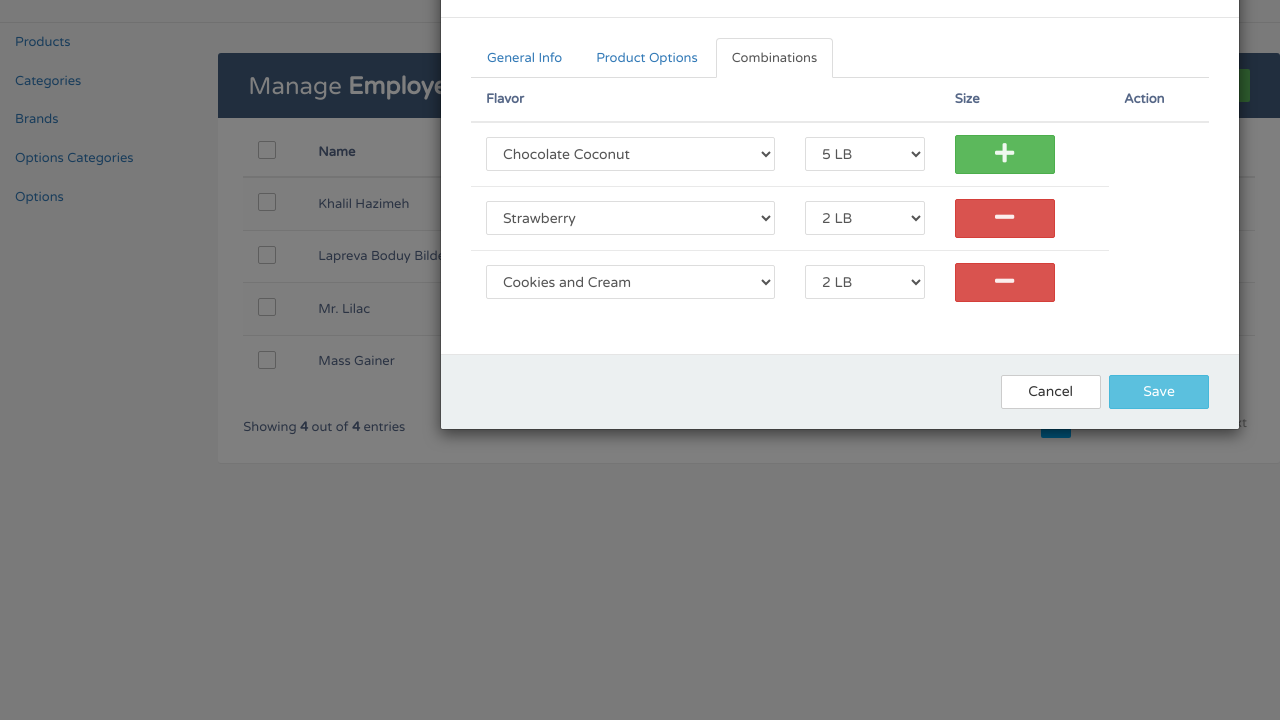
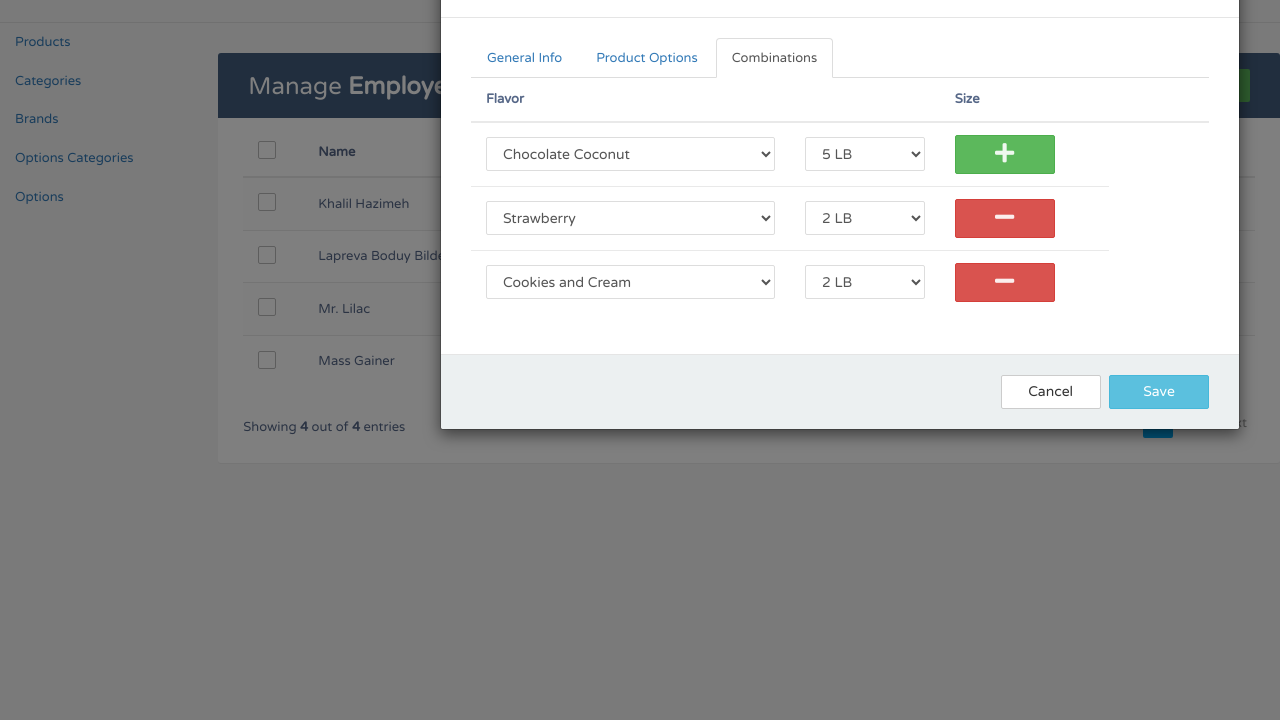
Before and after one commit to KhalilHazimeh/ProductPage, a PHP site: page /ProductPage/admin/products.php?showEditModal=1&id=1 in a window 1280 px wide, after a click on "Combinations". Shown: the part 80-800 px from the top of the page. Run offline with PHP 8.4, Linux system fonts and the light colour scheme; data comes from the database, SQL or seed files in the repository.

Commit message:
Latest Edits

```diff
--- a/admin/products.php
+++ b/admin/products.php
@@ -66,19 +66,16 @@ if(isset($_GET['showEditModal']) && isset($_GET['id'])){
                             </a>
                         </li>
                         <li>
-                                <a  title="Login" data-bs-toggle="modal" data-bs-target="#exampleModal"  href="index.php">
-                                    <i class="fa-solid fa-right-to-bracket"style="color: #68367f; margin-right: 10px;"></i>
+                            <a title="Login" data-bs-toggle="modal" data-bs-target="#exampleModal" href="index.php">
+                                <i class="fa-solid fa-right-to-bracket" style="color: #68367f; margin-right: 10px;"></i>
                                 <?php
                                 if ($loggedIn) {
                                     echo 'Welcome '.$_SESSION['username'];
                                 }
                                 ?>
                             </a>
-                                </a>
                         </li>
-                        <li>
                     </ul>
-                </div>
                 </div>
             </div>
         </div>
@@ -116,7 +113,8 @@ if(isset($_GET['showEditModal']) && isset($_GET['id'])){
             </ul>
         </div>
     </nav>
-			<main class="col-md-9 ms-sm-auto col-lg-10 px-md-4">        <div class="table-wrapper">
+    <main class="col-md-9 ms-sm-auto col-lg-10 px-md-4">
+        <div class="table-wrapper">
             <div class="table-title">
                 <div class="row">
                     <div class="col-sm-6">
@@ -169,7 +167,7 @@ if(isset($_GET['showEditModal']) && isset($_GET['id'])){
                         echo '<td>'.$product['categories'].'</td>';
                         echo '<td>';
                         echo '<a href="products.php?showEditModal=1&id='.$product['id'].'" data-id="'.$product['id'].'" class="edit"><i class="material-icons" data-toggle="tooltip" title="Edit">&#xE254;</i></a>';
-                            echo '<a href="products.php?showDeleteModal=1&id='.$product['id'].'"class="delete" data-toggle="modal"><i class="material-icons" data-toggle="tooltip" title="Delete">&#xE872;</i></a>';
+                        echo '<a href="products.php?showDeleteModal=1&id='.$product['id'].'" class="delete" data-toggle="modal"><i class="material-icons" data-toggle="tooltip" title="Delete">&#xE872;</i></a>';
                         echo '</td>';
                         echo '</tr>';
                     }
@@ -182,15 +180,12 @@ if(isset($_GET['showEditModal']) && isset($_GET['id'])){
                     <li class="page-item disabled"><a href="#">Previous</a></li>
                     <li class="page-item active"><a href="#" class="page-link">1</a></li>
                     <li class="page-item"><a href="#" class="page-link">2</a></li>
-                    <li class="page-item "><a href="#" class="page-link">3</a></li>
-                    <li class="page-item"><a href="#" class="page-link">4</a></li>
-                    <li class="page-item"><a href="#" class="page-link">5</a></li>
                     <li class="page-item"><a href="#" class="page-link">Next</a></li>
                 </ul>
             </div>
         </div>
+    </main>
 </div>
-		<!-- Edit Modal HTML -->
 <div id="editEmployeeModal" class="modal fade">
     <div class="modal-dialog">
         <div class="modal-content" style="width:800px">
@@ -314,7 +309,7 @@ if(isset($_GET['showEditModal']) && isset($_GET['id'])){
 								if (!empty($row['second_option_name'])) {
 								echo '<th>'. $secondOptionName .'</th>';
 								}
-								echo '<th id="actionHeaderPlaceholder">Action</th>';
+								echo '<th id="actionHeaderPlaceholder"></th>';
 								echo '</tr>';
 								echo '</thead>';
 								echo '<tbody>';
@@ -324,7 +319,7 @@ if(isset($_GET['showEditModal']) && isset($_GET['id'])){
 								while ($row = $resultExistingCombinations->fetch_assoc()) {
 									echo '<tr>';
 									echo '<td>';
-									echo '<select class="form-control" name="combinations[' . $row['first_option_id'] . '][]">';
+									echo '<select class="form-control" name="combinations[' . $row['first_option_id'] . '][]" id="selectOptionValues-' . $row['first_option_id'] .'">';
 
 									// Fetch option values for the first option based on first_option_id
 									$queryOptionValues = "SELECT * FROM option_values WHERE option_id = " . $row['first_option_id'];
@@ -341,7 +336,7 @@ if(isset($_GET['showEditModal']) && isset($_GET['id'])){
 									echo '</td>';
 									echo '<td>';
 									if (!empty($row['second_option_name'])) {
-										echo '<select class="form-control" name="combinations[' . $row['second_option_id'] . '][]">';
+										echo '<select class="form-control" name="combinations[' . $row['second_option_id'] . '][]" id="selectOptionValues-' . $row['first_option_id'] .'">';
 
 										$queryOptionValues = "SELECT * FROM option_values WHERE option_id = " . $row['second_option_id'];
 										$resultOptionValues = $conn->query($queryOptionValues);
@@ -381,7 +376,7 @@ if(isset($_GET['showEditModal']) && isset($_GET['id'])){
         </div>
     </div>
 </div>
-	<!-- Edit Modal HTML -->
+
 <div id="deleteEmployeeModal" class="modal fade">
 	<div class="modal-dialog">
 		<div class="modal-content">
@@ -403,8 +398,7 @@ if(isset($_GET['showEditModal']) && isset($_GET['id'])){
 		</div>
 	</div>
 </div>
-</div>
-<!-- Edit Modal HTML -->
+
 <div id="addEmployeeModal" class="modal fade">
     <div class="modal-dialog" >
         <div class="modal-content" style="width:800px">
@@ -426,7 +420,6 @@ if(isset($_GET['showEditModal']) && isset($_GET['id'])){
                             <a class="nav-link" data-toggle="tab" href="#combinations">Combinations</a>
                         </li>
                     </ul>
-
                     <div class="tab-content">
                         <div id="general" class="tab-pane fade active">
 						<div class="form-group">
@@ -499,11 +492,10 @@ if(isset($_GET['showEditModal']) && isset($_GET['id'])){
         </div>
     </div>
 </div>
+
 <script src="https://ajax.googleapis.com/ajax/libs/jquery/1.12.4/jquery.min.js"></script>
 <script src="https://maxcdn.bootstrapcdn.com/bootstrap/3.3.7/js/bootstrap.min.js"></script>
-	<!--<script src="https://ajax.googleapis.com/ajax/libs/jquery/3.5.1/jquery.min.js"></script>-->
 <script src="https://cdnjs.cloudflare.com/ajax/libs/popper.js/1.16.0/umd/popper.min.js"></script>
-	<!--<script src="https://maxcdn.bootstrapcdn.com/bootstrap/4.5.2/js/bootstrap.min.js"></script>-->
 
 
 <script>
@@ -583,18 +575,27 @@ if(isset($_GET['showEditModal']) && isset($_GET['id'])){
 	}
 	tableBody.on('click', '.add-row', function () {
 		var newRow = '<tr>';
+		var promises = [];
+
 		selectedOptions.each(function () {
 			var optionID = $(this).val();
+			var promise = new Promise(function (resolve) {
 				loadOptionValues(optionID, function (selectHTML) {
 					newRow += '<td>' + selectHTML + '</td>';
+					resolve();
 				});
 			});
+			promises.push(promise);
+		});
+
+		Promise.all(promises).then(function () {
 			newRow += '<td><button class="btn btn-danger remove-row"><i class="fa fa-minus"></i></button></td>';
 			newRow += '</tr>';
 			tableBody.append(newRow);
+		});
+
 		return false;
 	});
-
 
 
 	tableBody.on('click', '.remove-row', function () {
--- a/logindb.sql
+++ b/logindb.sql
@@ -3,7 +3,7 @@
 -- https://www.phpmyadmin.net/
 --
 -- Host: 127.0.0.1
--- Generation Time: Sep 11, 2023 at 12:24 PM
+-- Generation Time: Sep 17, 2023 at 11:49 AM
 -- Server version: 10.4.28-MariaDB
 -- PHP Version: 8.1.17
 
```
Lines whose indentation alone changed are shown as unchanged.
